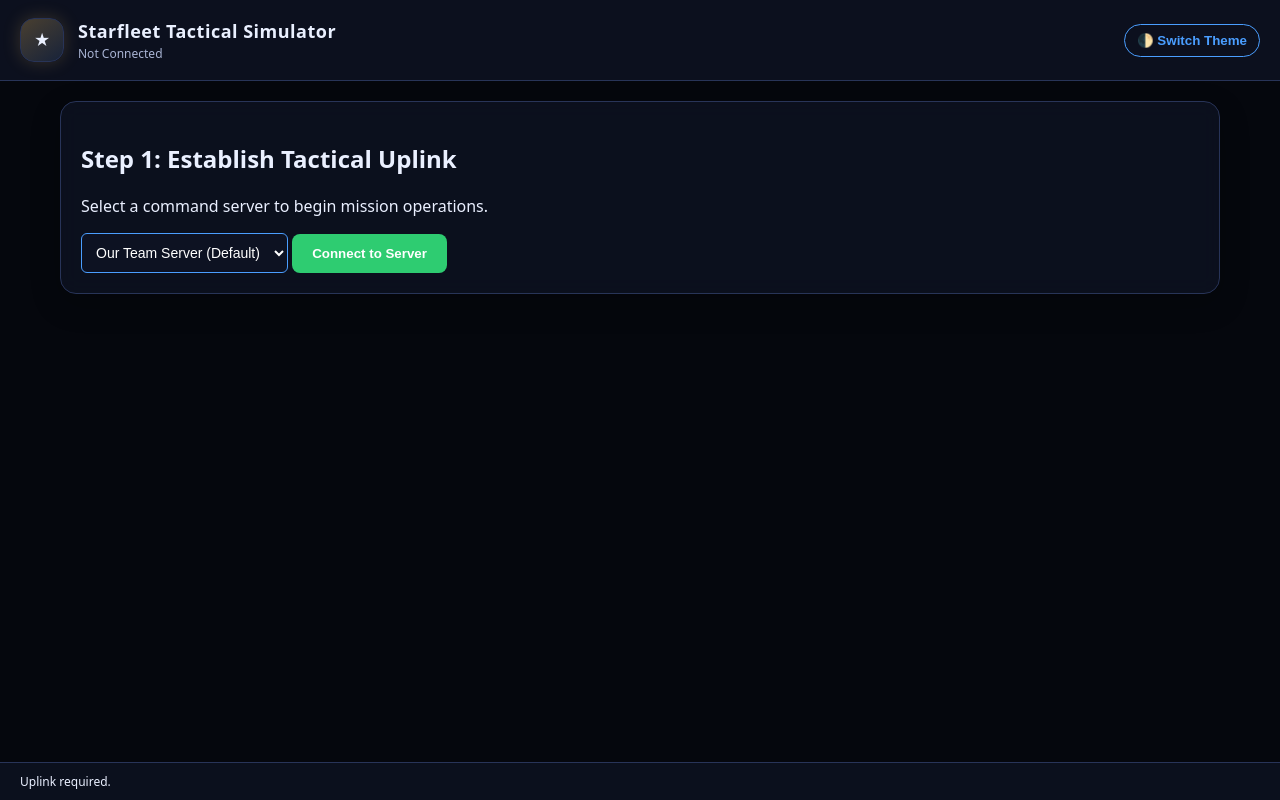
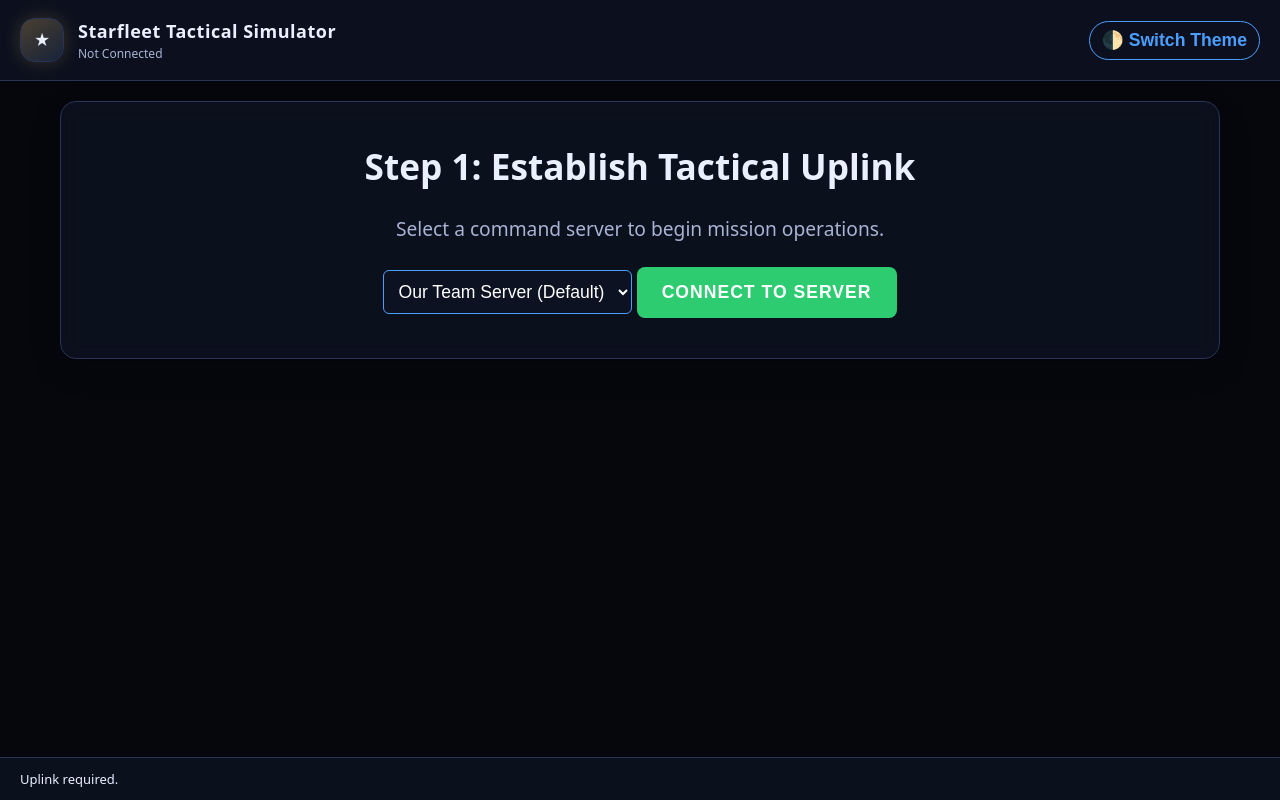
Before and after one commit to Anabelt-hub/Battleship_1, a PHP site: page / in a window 1280 px wide. Run offline with PHP 8.4, Linux system fonts and the light colour scheme; some libraries are stand-ins or nearby versions.

Commit message:
Update styles.css

```diff
--- a/styles.css
+++ b/styles.css
@@ -15,16 +15,16 @@
   --panelShadow: 0 10px 30px rgba(0, 0, 0, 0.22);
 }
 
-/* Light Mode Override */
+/* Light Mode Override - Matches JS 'light-theme' toggle */
 body.light-theme {
   --bg: #f0f4f8;
-  --card: rgba(255, 255, 255, 0.95);
+  --card: #ffffff;
   --text: #1a1f2e;
   --muted: #5a6782;
   --border: #cbd5e1;
   --accent: #2563eb;
-  --cell: #f8fafc;
-  --cellHover: #e2e8f0;
+  --cell: #e2e8f0;
+  --cellHover: #cbd5e1;
   --hit: #dc2626;
   --miss: #3b82f6;
   --ship: #d97706;
@@ -79,49 +79,61 @@ h1 { margin: 0; font-size: 18px; letter-spacing: 0.5px; }
   to { opacity: 1; transform: translateY(0); }
 }
 
-/* Layouts & Panels */
+/* Updated Layouts: More spread out with bigger vertical spacing */
 .view-container {
-  padding: 20px;
-  max-width: 1200px;
+  padding: 60px 20px;
+  max-width: 1000px;
   margin: 0 auto;
   display: flex;
   justify-content: center;
+  align-items: flex-start;
+  min-height: 80vh;
 }
 
 .panel {
   background: var(--card);
   border: 1px solid var(--border);
   border-radius: 16px;
-  padding: 20px;
+  padding: 40px; /* Increased padding for internal breathing room */
   box-shadow: var(--panelShadow);
   backdrop-filter: blur(10px);
+  width: 100%;
+  display: flex;
+  flex-direction: column;
+  gap: 25px; /* Increased gap between form elements */
+  text-align: center;
 }
+
+/* Typography Enhancements for better readability */
+h2 { font-size: 2.2rem; margin: 0; }
+p.hint { font-size: 1.2rem; margin: 0; color: var(--muted); }
 
 .layout {
   display: grid;
   grid-template-columns: repeat(auto-fit, minmax(350px, 1fr));
-  gap: 20px;
+  gap: 30px;
   width: 100%;
 }
 
-/* Form Elements */
+/* Spread-out Form Elements with larger fonts */
 input, select {
-  padding: 12px;
+  padding: 15px;
   background: var(--cell);
   color: var(--text);
   border: 1px solid var(--border);
   border-radius: 8px;
-  font-size: 14px;
+  font-size: 1.1rem; /* Bigger font for input */
 }
 
 button {
-  padding: 12px 20px;
+  padding: 15px 25px;
   border-radius: 8px;
   border: 1px solid var(--border);
   background: var(--card);
   color: var(--text);
   cursor: pointer;
   font-weight: 600;
+  font-size: 1.1rem; /* Bigger font for buttons */
   transition: all 0.2s;
 }
 
@@ -135,24 +147,38 @@ button:disabled {
   cursor: not-allowed;
 }
 
-.success { background: #2ecc71 !important; color: white !important; border: none; }
-.danger { background: #e74c3c !important; color: white !important; border: none; }
+/* Updated Success/Danger Buttons for visibility */
+.success {
+  background: #2ecc71 !important;
+  color: white !important;
+  border: none !important;
+  text-transform: uppercase;
+  letter-spacing: 1px;
+}
+.danger {
+  background: #e74c3c !important;
+  color: white !important;
+  border: none !important;
+  text-transform: uppercase;
+  letter-spacing: 1px;
+}
 
 /* Grid & Board */
 .board {
   display: grid;
-  grid-template-columns: repeat(10, 34px);
-  grid-template-rows: repeat(10, 34px);
-  gap: 4px;
-  padding: 10px;
+  grid-template-columns: repeat(10, 36px);
+  grid-template-rows: repeat(10, 36px);
+  gap: 6px;
+  padding: 15px;
   background: rgba(0,0,0,0.2);
   border: 1px solid var(--border);
   border-radius: 14px;
   width: max-content;
+  margin: 0 auto;
 }
 
 .cell {
-  width: 34px; height: 34px;
+  width: 36px; height: 36px;
   border-radius: 8px;
   background: var(--cell);
   border: 1px solid rgba(255,255,255,0.05);
@@ -168,8 +194,8 @@ button:disabled {
 .cell.miss { background: var(--miss) !important; }
 
 /* Hit/Miss Icons */
-.cell.hit::after { content: "×"; color: white; font-size: 20px; font-weight: bold; }
-.cell.miss::after { content: "•"; color: white; font-size: 24px; }
+.cell.hit::after { content: "×"; color: white; font-size: 22px; font-weight: bold; }
+.cell.miss::after { content: "•"; color: white; font-size: 26px; }
 
 /* Sunk Boat Visual */
 .cell.sunk {
@@ -177,11 +203,11 @@ button:disabled {
   border-radius: 0;
   opacity: 1;
 }
-.cell.sunk::after { content: "🚢"; font-size: 16px; }
+.cell.sunk::after { content: "🚢"; font-size: 18px; }
 
 /* Lobby List */
 .scroll-list {
-  max-height: 300px;
+  max-height: 400px;
   overflow-y: auto;
   border: 1px solid var(--border);
   border-radius: 12px;
@@ -192,7 +218,7 @@ button:disabled {
   display: flex;
   justify-content: space-between;
   align-items: center;
-  padding: 12px;
+  padding: 15px;
   border-bottom: 1px solid var(--border);
 }
 
@@ -210,10 +236,10 @@ button:disabled {
   position: fixed;
   bottom: 0;
   width: 100%;
-  padding: 10px 20px;
+  padding: 12px 20px;
   background: var(--card);
   border-top: 1px solid var(--border);
-  font-size: 12px;
+  font-size: 13px;
   display: flex;
   gap: 20px;
 }
```
